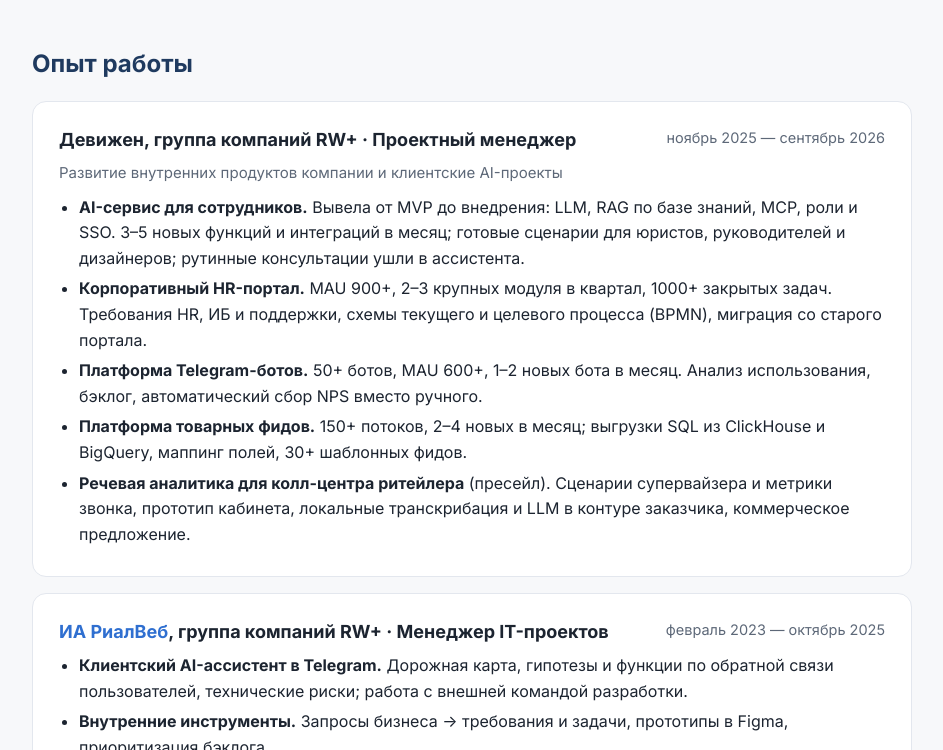
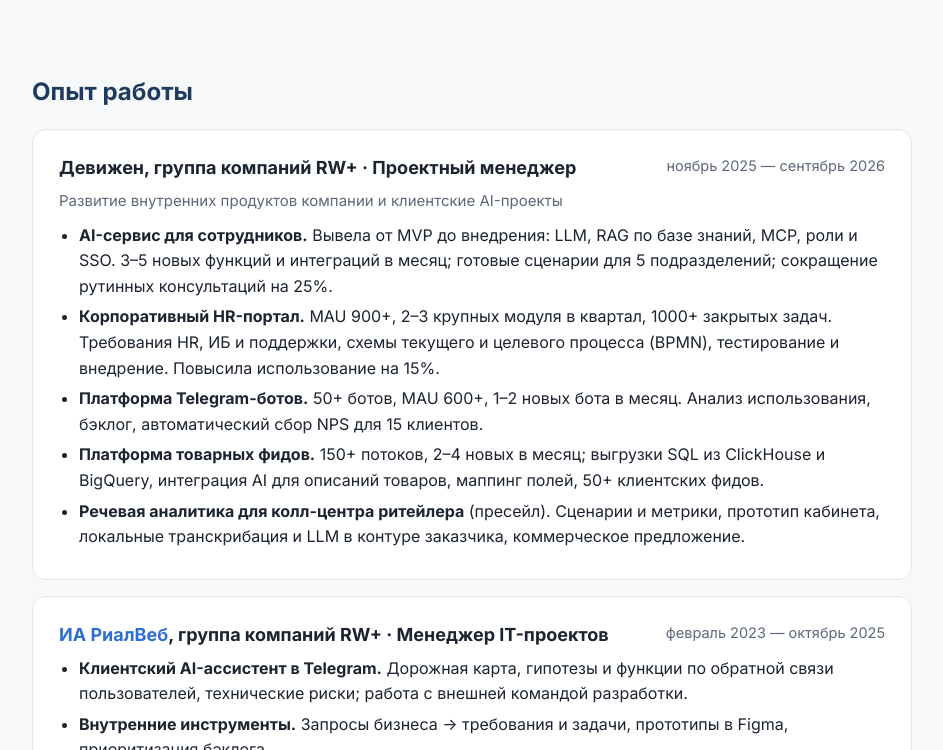
Before and after one commit to anastasiamyshkina/anastasiamyshkina.github.io, a plain HTML site: page index.html in a window 1280 px wide. Shown: the part 1568-2318 px from the top of the page, without its empty margins (168-1111 px from the left). Drawn offline with Linux system fonts and the light colour scheme.

Commit message:
Update index.html

```diff
--- a/index.html
+++ b/index.html
@@ -132,8 +132,8 @@ footer{padding:30px 0 50px;color:var(--muted);font-size:14px;text-align:center}
 <section id="about">
   <h2>О себе</h2>
   <div class="lead">
-    <p>Более 3 лет веду IT-продукты: внутренние платформы, клиентские проекты, в том числе AI-продукты. Развиваю продукт от исследования сценариев пользователей и гипотез до внедрения и метрик использования.</p>
-    <p>Одновременно отвечала за четыре внутренних продукта с сотнями активных пользователей и довела до внедрения более 10 проектов для компании и клиентов. Умею держать в фокусе несколько продуктов, команд и заказчиков сразу.</p>
+    <p>Более 3 лет веду IT-продукты: внутренние платформы, клиентские решения с фокусом на AI.Работаю на полном цикле: от исследования сценариев пользователей и формулирования гипотез до внедрения и сбора метрик использования.</p>
+    <p>Одновременно отвечала за четыре внутренних продукта с сотнями активных пользователей и довела до внедрения более 10 проектов для компании и клиентов. Понимаю техническую сторону AI-решений и интеграций, работаю с кросс-функциональными командами.</p>
   </div>
 </section>
 
@@ -179,11 +179,11 @@ footer{padding:30px 0 50px;color:var(--muted);font-size:14px;text-align:center}
     <div class="job-head"><h3>Девижен, группа компаний RW+ · Проектный менеджер</h3><span class="dates">ноябрь 2025 — сентябрь 2026</span></div>
     <p class="sub">Развитие внутренних продуктов компании и клиентские AI-проекты</p>
     <ul>
-      <li><b>AI-сервис для сотрудников.</b> Вывела от MVP до внедрения: LLM, RAG по базе знаний, MCP, роли и SSO. 3–5 новых функций и интеграций в месяц; готовые сценарии для юристов, руководителей и дизайнеров; рутинные консультации ушли в ассистента.</li>
-      <li><b>Корпоративный HR-портал.</b> MAU 900+, 2–3 крупных модуля в квартал, 1000+ закрытых задач. Требования HR, ИБ и поддержки, схемы текущего и целевого процесса (BPMN), миграция со старого портала.</li>
-      <li><b>Платформа Telegram-ботов.</b> 50+ ботов, MAU 600+, 1–2 новых бота в месяц. Анализ использования, бэклог, автоматический сбор NPS вместо ручного.</li>
-      <li><b>Платформа товарных фидов.</b> 150+ потоков, 2–4 новых в месяц; выгрузки SQL из ClickHouse и BigQuery, маппинг полей, 30+ шаблонных фидов.</li>
-      <li><b>Речевая аналитика для колл-центра ритейлера</b> (пресейл). Сценарии супервайзера и метрики звонка, прототип кабинета, локальные транскрибация и LLM в контуре заказчика, коммерческое предложение.</li>
+      <li><b>AI-сервис для сотрудников.</b> Вывела от MVP до внедрения: LLM, RAG по базе знаний, MCP, роли и SSO. 3–5 новых функций и интеграций в месяц; готовые сценарии для 5 подразделений; сокращение рутинных консультаций на 25%.</li>
+      <li><b>Корпоративный HR-портал.</b> MAU 900+, 2–3 крупных модуля в квартал, 1000+ закрытых задач. Требования HR, ИБ и поддержки, схемы текущего и целевого процесса (BPMN), тестирование и внедрение. Повысила использование на 15%.</li>
+      <li><b>Платформа Telegram-ботов.</b> 50+ ботов, MAU 600+, 1–2 новых бота в месяц. Анализ использования, бэклог, автоматический сбор NPS для 15 клиентов.</li>
+      <li><b>Платформа товарных фидов.</b> 150+ потоков, 2–4 новых в месяц; выгрузки SQL из ClickHouse и BigQuery, интеграция AI для описаний товаров, маппинг полей, 50+ клиентских фидов.</li>
+      <li><b>Речевая аналитика для колл-центра ритейлера</b> (пресейл). Сценарии и метрики, прототип кабинета, локальные транскрибация и LLM в контуре заказчика, коммерческое предложение.</li>
     </ul>
   </div>
   <div class="card">
```
